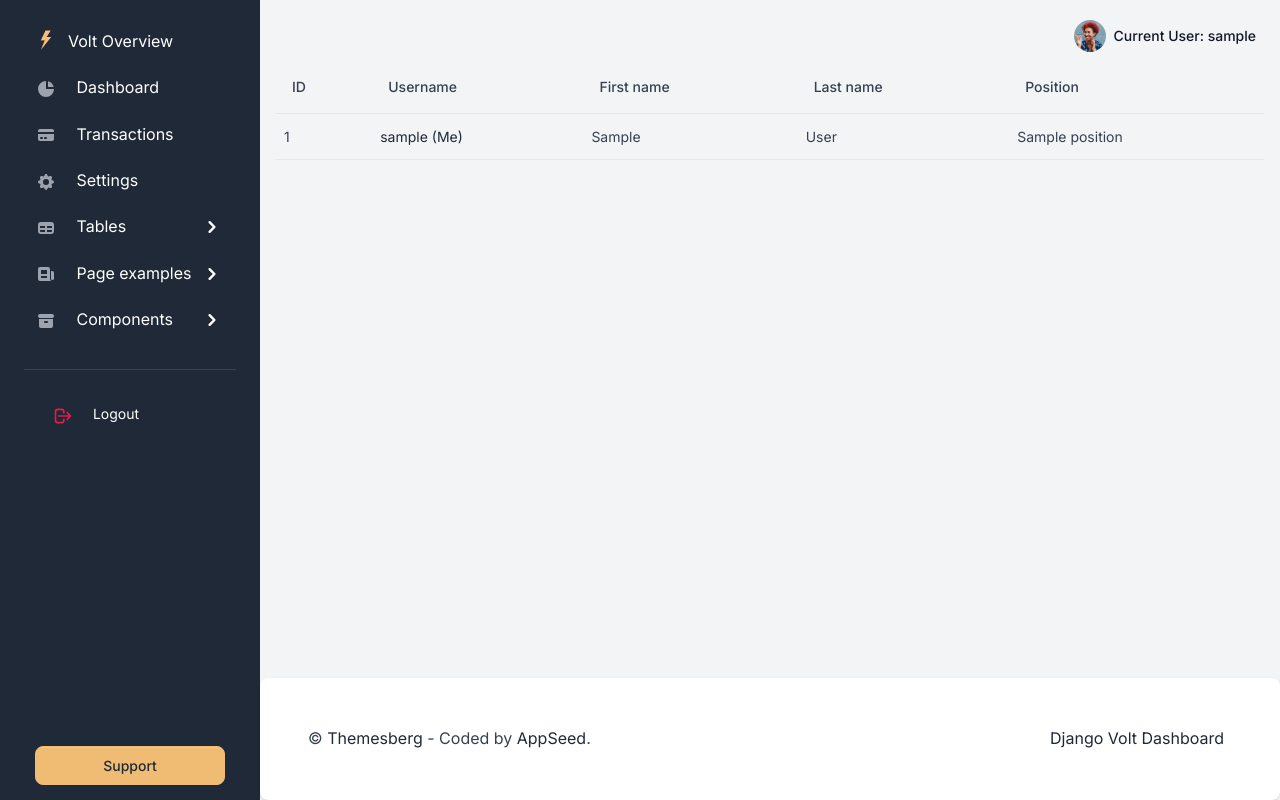
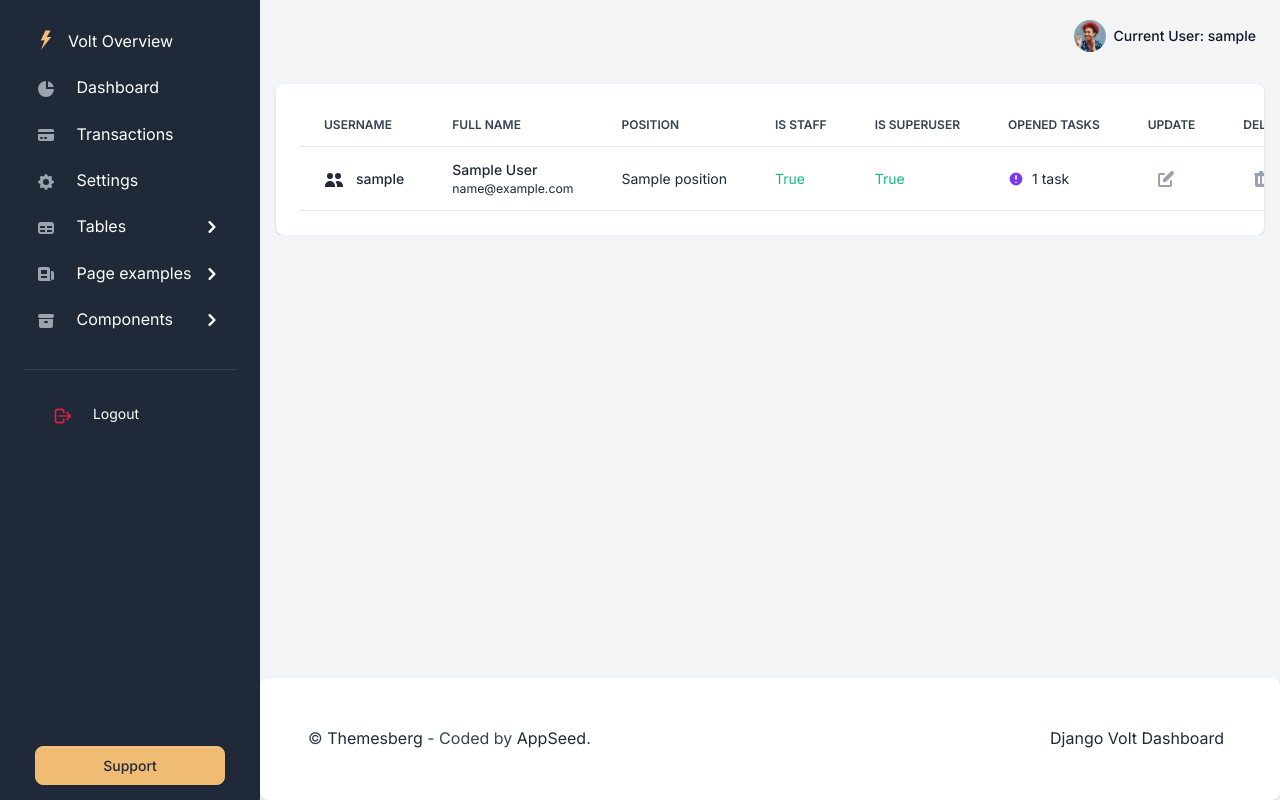
Before and after one commit to anrozhna/task-manager, a Django app: page /workers/ in a window 1280 px wide. Run offline with Django 5.2, Linux system fonts and the light colour scheme; a user stored in the database is signed in; tables that the repository leaves empty hold one stand-in row (values such as "Sample post"); some libraries are stand-ins or nearby versions.

Commit message:
update worker list  with template

```diff
--- a/templates/planner/worker_list.html
+++ b/templates/planner/worker_list.html
@@ -2,34 +2,126 @@
 {% load crispy_forms_filters %}
 
 {% block content %}
+  <br>
+  {% if worker_list %}
+    <div class="card card-body shadow border-0 table-wrapper table-responsive pb-4">
+      <table class="table user-table table-hover align-items-center">
+        <thead>
+        <tr>
 
-  {% if worker_list %}
-    <table class="table">
-      <tr>
-        <th>ID</th>
-        <th>Username</th>
-        <th>First name</th>
-        <th>Last name</th>
-        <th>Position</th>
+          <th class="border-bottom">Username</th>
+          <th class="border-bottom">Full name</th>
+          <th class="border-bottom">Position</th>
+          <th class="border-bottom">Is staff</th>
+          <th class="border-bottom">Is superuser</th>
+          <th class="border-bottom">Opened Tasks</th>
+          <th class="border-bottom">Update</th>
+          <th class="border-bottom">Delete</th>
         </tr>
+        </thead>
+        <tbody>
           {% for worker in worker_list %}
             <tr>
-          <td>{{ worker.id }}</td>
               <td>
-            <a href="{% url 'planner:worker-detail' pk=worker.pk %}">
-              {{ worker.username }}
-              {% if user == worker %} (Me)
+                  <a href="{% url 'planner:worker-detail' pk=worker.pk %}" class="d-block">
+                    <svg class="icon icon-xs me-2" fill="currentColor" viewBox="0 0 20 20"
+                         xmlns="http://www.w3.org/2000/svg">
+                      <path d="M9 6a3 3 0 11-6 0 3 3 0 016 0zM17 6a3 3 0 11-6 0 3 3 0 016 0zM12.93 17c.046-.327.07-.66.07-1a6.97 6.97 0 00-1.5-4.33A5 5 0 0119 16v1h-6.07zM6 11a5 5 0 015 5v1H1v-1a5 5 0 015-5z">
+                      </path>
+                    </svg>
+
+                    <span class="fw-bold">{{ worker.username }}</span>
+                  </a>
+
+              </td>
+              <td>
+
+                  <a href="{% url 'planner:worker-detail' pk=worker.pk %}" class="d-block">
+                      <span class="fw-bold">{{ worker.first_name }} {{ worker.last_name }}</span>
+                    <div class="small text-gray">{{ worker.email }}</div>
+                  </a>
+
+              </td>
+              <td>
+                <a href="{% url 'planner:worker-detail' pk=worker.pk %}" class="d-block">
+                  <span class="fw-normal">{{ worker.position }}</span>
+                </a>
+              </td>
+              <td>
+                <a href="{% url 'planner:worker-detail' pk=worker.pk %}" class="d-block">
+                  {% if worker.is_staff %}
+                    <span class="fw-normal text-success">{{ worker.is_staff }}</span>
+                  {% else %}
+                    <span class="fw-normal text-danger">{{ worker.is_staff }}</span>
                   {% endif %}
                 </a>
               </td>
-          <td>{{ worker.first_name }}</td>
-          <td>{{ worker.last_name }}</td>
-          <td>{{ worker.position }}</td>
+              <td>
+                <a href="{% url 'planner:worker-detail' pk=worker.pk %}" class="d-block">
+                  {% if worker.is_superuser %}
+                    <span class="fw-normal text-success">{{ worker.is_superuser }}</span>
+                  {% else %}
+                    <span class="fw-normal text-danger">{{ worker.is_superuser }}</span>
+                  {% endif %}
+                </a>
+              </td>
+              <td>
+                <a href="{% url 'planner:worker-detail' pk=worker.pk %}" class="d-block">
+                  <span class="fw-normal d-flex align-items-center">
+                    {% if not worker.tasks.count %}
+                    <svg class="icon icon-xxs text-success me-2" fill="currentColor" viewBox="0 0 20 20"
+                         xmlns="http://www.w3.org/2000/svg">
+                      <path
+                          fill-rule="evenodd"
+                          d="M10 18a8 8 0 100-16 8 8 0 000 16zm3.707-9.293a1 1 0 00-1.414-1.414L9 10.586 7.707 9.293a1 1 0 00-1.414 1.414l2 2a1 1 0 001.414 0l4-4z"
+                          clip-rule="evenodd">
+                      </path>
+                    {% else %}
+                      <svg class="icon icon-xxs text-purple me-2" fill="currentColor" viewBox="0 0 20 20"
+                           xmlns="http://www.w3.org/2000/svg">
+                        <path fill-rule="evenodd" d="M18 10a8 8 0 11-16 0 8 8 0 0116 0zm-7 4a1 1 0 11-2 0 1 1 0 012 0zm-1-9a1 1 0 00-1 1v4a1 1 0 102 0V6a1 1 0 00-1-1z"
+                              clip-rule="evenodd">
+                        </path>
+                    {% endif %}
+
+                    </svg>
+                    {{ worker.tasks.count }} task{{ worker.tasks.count|pluralize }}
+                  </span>
+                </a>
+              </td>
+              <td>
+                <div class="d-xl-inline-flex">
+                  <a class="d-flex align-items-center m-lg-1 m-lg-2" href="#">
+                    <svg class="icon icon-xs text-gray-400" fill="currentColor" viewBox="0 0 20 20"
+                         xmlns="http://www.w3.org/2000/svg">
+                      <path d="M17.414 2.586a2 2 0 00-2.828 0L7 10.172V13h2.828l7.586-7.586a2 2 0 000-2.828z"></path>
+                      <path fill-rule="evenodd"
+                            d="M2 6a2 2 0 012-2h4a1 1 0 010 2H4v10h10v-4a1 1 0 112 0v4a2 2 0 01-2 2H4a2 2 0 01-2-2V6z"
+                            clip-rule="evenodd">
+                      </path>
+                    </svg>
+                  </a>
+                </div>
+              </td>
+              <td>
+                <div class="d-xl-inline-flex">
+                  <a class="d-flex align-items-center m-lg-2" href="#">
+                    <svg class="icon icon-xs text-gray-400" fill="currentColor" viewBox="0 0 20 20"
+                         xmlns="http://www.w3.org/2000/svg">
+                      <path fill-rule="evenodd"
+                            d="M9 2a1 1 0 00-.894.553L7.382 4H4a1 1 0 000 2v10a2 2 0 002 2h8a2 2 0 002-2V6a1 1 0 100-2h-3.382l-.724-1.447A1 1 0 0011 2H9zM7 8a1 1 0 012 0v6a1 1 0 11-2 0V8zm5-1a1 1 0 00-1 1v6a1 1 0 102 0V8a1 1 0 00-1-1z"
+                            clip-rule="evenodd">
+                      </path>
+                    </svg>
+                  </a>
+                </div>
+              </td>
             </tr>
           {% endfor %}
-
+        </tbody>
       </table>
+    </div>
   {% else %}
-    <p>There are no workers.</p>
+    <span class="h6 fw-bold d-flex justify-content-center">There are no workers.</span>
   {% endif %}
 {% endblock %}
```
Lines whose indentation alone changed are shown as unchanged.
